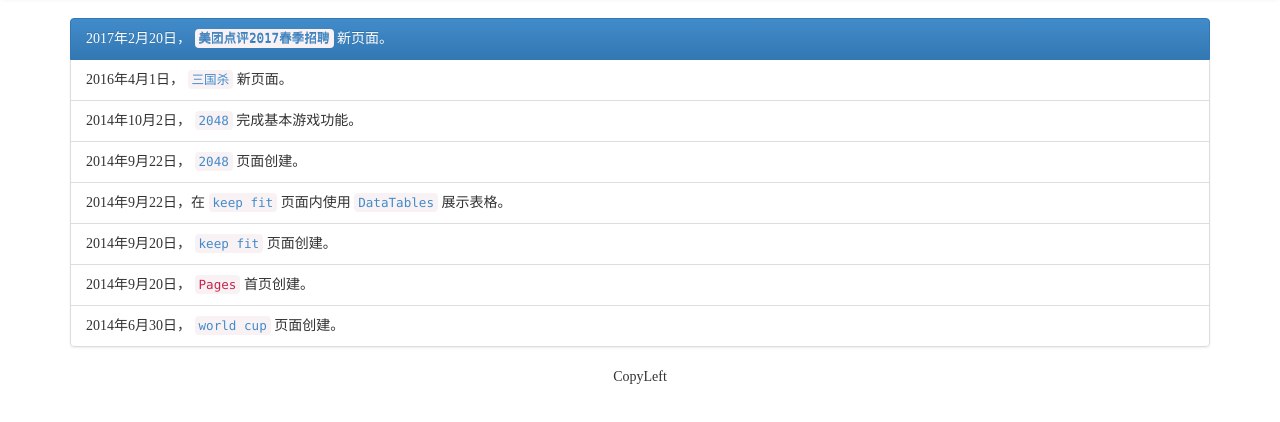
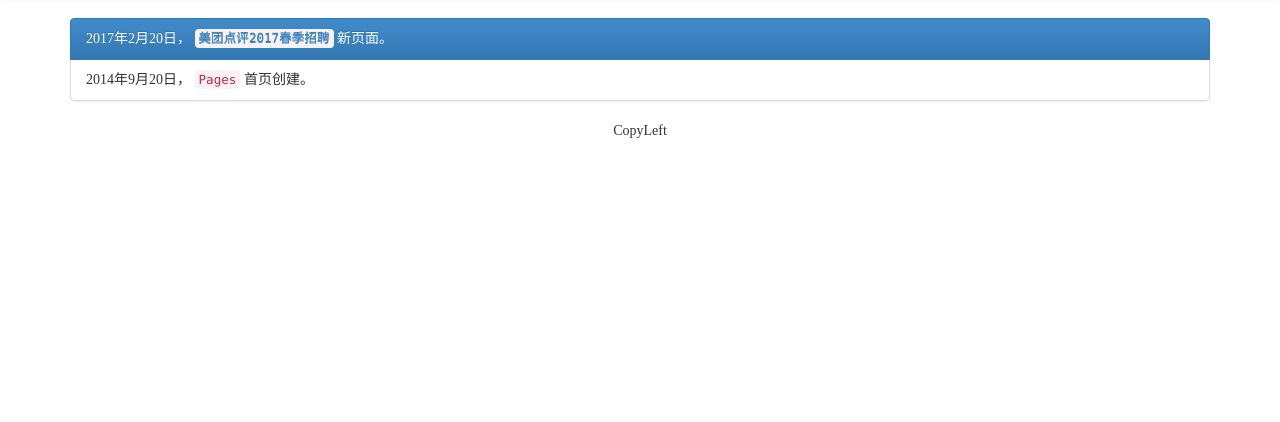
Before and after one commit to Deatheart/Deatheart.github.io, a plain HTML site: page pages/index.html in a window 1280 px wide. Shown: the part 54-476 px from the top of the page. Drawn offline with Linux system fonts and the light colour scheme.

Commit message:
[update] remove links to other page
Signed-off-by: Deatheart <deatheart@yeah.net>

```diff
--- a/pages/index.html
+++ b/pages/index.html
@@ -43,9 +43,9 @@
                 <li><a href="./index.html">index</a></li>
                 <li class="divider"></li>
                 <li><a href="./mtdp.html">美团点评2017春季招聘</a></li>
-                <li><a href="./2048.html">2048</a></li>
+                <!--<li><a href="./2048.html">2048</a></li>
                 <li><a href="./world-cup.html">world cup</a></li>
-                <li><a href="./keep-fit.html">keep fit</a></li>
+                <li><a href="./keep-fit.html">keep fit</a></li>-->
                 <li><a href="./pages/passwordmaker-javascript-2.5.html">passwordmaker</a></li>
               </ul>
             </li>
@@ -69,13 +69,13 @@
     <div class="container">
         <div class="list-group">
             <div class="list-group-item">2017年2月20日， <code><a href="./mtdp.html">美团点评2017春季招聘</a></code> 新页面。</div>
-            <div class="list-group-item">2016年4月1日， <code><a href="./sanguosha.html">三国杀</a></code> 新页面。</div>
-            <div class="list-group-item">2014年10月2日， <code><a href="./2048.html">2048</a></code> 完成基本游戏功能。</div>
-            <div class="list-group-item">2014年9月22日， <code><a href="./2048.html">2048</a></code> 页面创建。</div>
-            <div class="list-group-item">2014年9月22日，在 <code><a href="./keep-fit.html">keep fit</a></code> 页面内使用 <code><a href="https://www.datatables.net/" target="_blank">DataTables</a></code> 展示表格。</div>
-            <div class="list-group-item">2014年9月20日， <code><a href="./keep-fit.html">keep fit</a></code> 页面创建。</div>
+            <!--<div class="list-group-item">2016年4月1日， <code><a href="./sanguosha.html">三国杀</a></code> 新页面。</div>-->
+            <!--<div class="list-group-item">2014年10月2日， <code><a href="./2048.html">2048</a></code> 完成基本游戏功能。</div>
+            <div class="list-group-item">2014年9月22日， <code><a href="./2048.html">2048</a></code> 页面创建。</div>-->
+            <!--<div class="list-group-item">2014年9月22日，在 <code><a href="./keep-fit.html">keep fit</a></code> 页面内使用 <code><a href="https://www.datatables.net/" target="_blank">DataTables</a></code> 展示表格。</div>-->
+            <!--<div class="list-group-item">2014年9月20日， <code><a href="./keep-fit.html">keep fit</a></code> 页面创建。</div>-->
             <div class="list-group-item">2014年9月20日， <code>Pages</code> 首页创建。</div>
-            <div class="list-group-item">2014年6月30日， <code><a href="./world-cup.html">world cup</a></code> 页面创建。</div>
+            <!--<div class="list-group-item">2014年6月30日， <code><a href="./world-cup.html">world cup</a></code> 页面创建。</div>-->
         </div>
     </div>
 
```
Also changed, not shown: pages/mtdp.html (+2 -2 lines).
